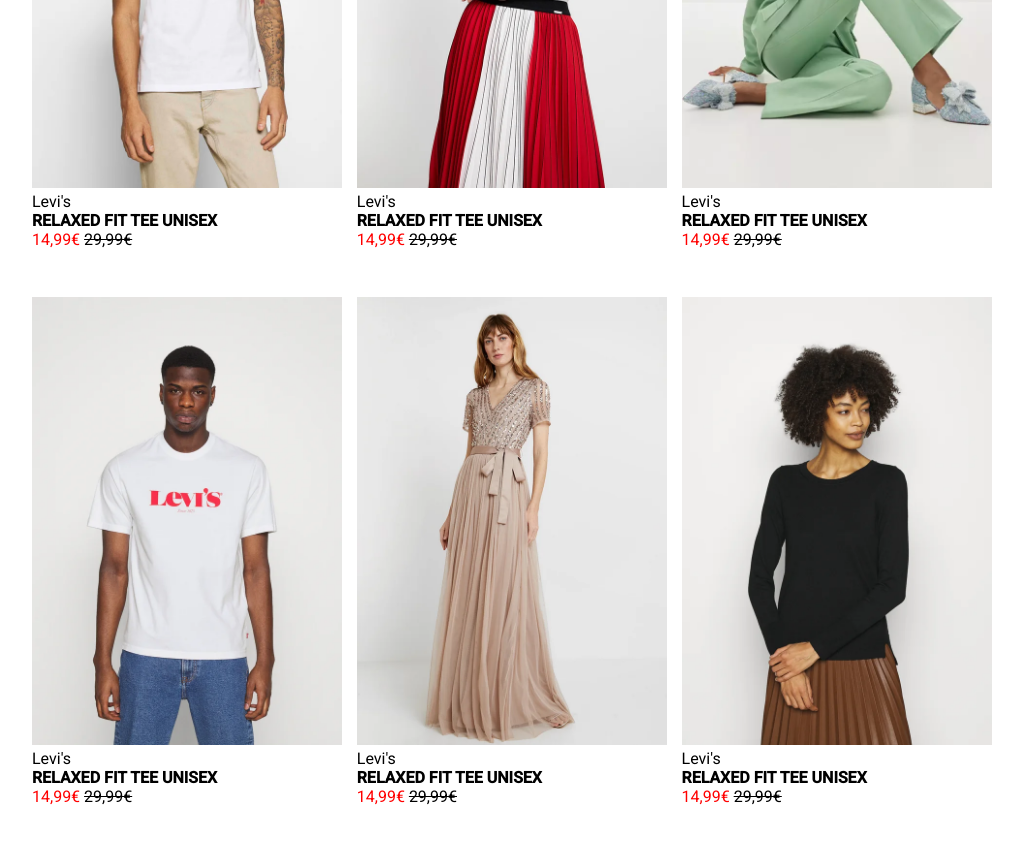
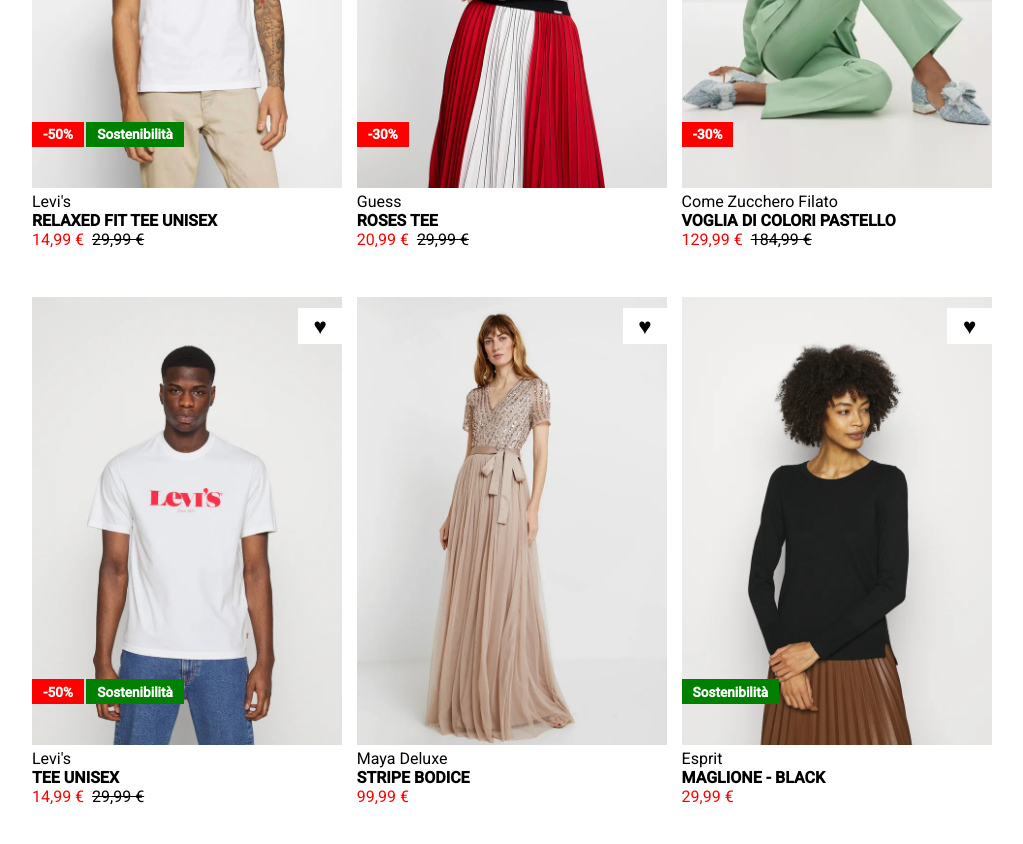
Before and after one commit to andreamorandi/html-css-boolando, a plain HTML site: page index.html in a window 1280 px wide. Shown: the part 260-1104 px from the top of the page, without its empty margins (128-1151 px from the left). Drawn offline with Linux system fonts and the light colour scheme.

Commit message:
Completato main

```diff
--- a/css/style.css
+++ b/css/style.css
@@ -33,12 +33,9 @@ img{
     color: red;
 }
 
-.card .price::after{
-    content: " ";
-}
-
 .card .old-price{
     text-decoration: line-through;
+    padding-left: 0.5em;
 }
 
 .card img:first-of-type{
@@ -48,3 +45,35 @@ img{
 .card:hover img:first-of-type{
     display: none;
 }
+
+.card .heart{
+    position: absolute;
+    right: 0;
+    top: 0.5em;
+    padding: 0.2em 0.7em;
+    font-size: 1.4rem;
+    background-color: white;
+}
+
+.card .discount{
+    position: absolute;
+    left: 0;
+    bottom: 7.5em;
+    padding: 0.35em 0.8em;
+    font-size: 0.85rem;
+    background-color: red;
+    color: white;
+}
+
+.card .sustainability{
+    position: absolute;
+    bottom: 7.5em;
+    padding: 0.35em 0.8em;
+    font-size: 0.85rem;
+    background-color: green;
+    color: white;
+}
+
+.sustainability.double-tag{
+    left: 4em;
+}
--- a/index.html
+++ b/index.html
@@ -30,28 +30,35 @@
                     <div class="text">
                         <p>Levi's</p>
                         <h4>RELAXED FIT TEE UNISEX</h4>
-                        <p><span class="price">14,99&euro;</span><span class="old-price">29,99&euro;</span></p>
+                        <p><span class="price">14,99 &euro;</span><span class="old-price">29,99 &euro;</span></p>
                     </div>
+                    <div class="heart">&hearts;</div>
+                    <div class="discount"><h4>-50%</h4></div>
+                    <div class="sustainability double-tag"><h4>Sostenibilità</h4></div>
                 </div>
 
                 <div class="card">
                     <img src="img/2.webp">
                     <img src="img/2b.webp">
                     <div class="text">
-                        <p>Levi's</p>
-                        <h4>RELAXED FIT TEE UNISEX</h4>
-                        <p><span class="price">14,99&euro;</span><span class="old-price">29,99&euro;</span></p>
+                        <p>Guess</p>
+                        <h4>ROSES TEE</h4>
+                        <p><span class="price">20,99 &euro;</span><span class="old-price">29,99 &euro;</span></p>
                     </div>
+                    <div class="heart">&hearts;</div>
+                    <div class="discount"><h4>-30%</h4></div>
                 </div>
 
                 <div class="card">
                     <img src="img/3.webp">
                     <img src="img/3b.webp">
                     <div class="text">
-                        <p>Levi's</p>
-                        <h4>RELAXED FIT TEE UNISEX</h4>
-                        <p><span class="price">14,99&euro;</span><span class="old-price">29,99&euro;</span></p>
+                        <p>Come Zucchero Filato</p>
+                        <h4>VOGLIA DI COLORI PASTELLO</h4>
+                        <p><span class="price">129,99 &euro;</span><span class="old-price">184,99 &euro;</span></p>
                     </div>
+                    <div class="heart">&hearts;</div>
+                    <div class="discount"><h4>-30%</h4></div>
                 </div>
 
                 <div class="card">
@@ -59,29 +66,35 @@
                     <img src="img/4b.webp">
                     <div class="text">
                         <p>Levi's</p>
-                        <h4>RELAXED FIT TEE UNISEX</h4>
-                        <p><span class="price">14,99&euro;</span><span class="old-price">29,99&euro;</span></p>
+                        <h4>TEE UNISEX</h4>
+                        <p><span class="price">14,99 &euro;</span><span class="old-price">29,99 &euro;</span></p>
                     </div>
+                    <div class="heart">&hearts;</div>
+                    <div class="discount"><h4>-50%</h4></div>
+                    <div class="sustainability double-tag"><h4>Sostenibilità</h4></div>
                 </div>
 
                 <div class="card">
                     <img src="img/5.webp">
                     <img src="img/5b.webp">
                     <div class="text">
-                        <p>Levi's</p>
-                        <h4>RELAXED FIT TEE UNISEX</h4>
-                        <p><span class="price">14,99&euro;</span><span class="old-price">29,99&euro;</span></p>
+                        <p>Maya Deluxe</p>
+                        <h4>STRIPE BODICE</h4>
+                        <p class="price">99,99 &euro;</p>
                     </div>
+                    <div class="heart">&hearts;</div>
                 </div>
 
                 <div class="card">
                     <img src="img/6.webp">
                     <img src="img/6b.webp">
                     <div class="text">
-                        <p>Levi's</p>
-                        <h4>RELAXED FIT TEE UNISEX</h4>
-                        <p><span class="price">14,99&euro;</span><span class="old-price">29,99&euro;</span></p>
+                        <p>Esprit</p>
+                        <h4>MAGLIONE - BLACK</h4>
+                        <p class="price">29,99 &euro;</p>
                     </div>
+                    <div class="heart">&hearts;</div>
+                    <div class="sustainability"><h4>Sostenibilità</h4></div>
                 </div>
 
             </div>
```
